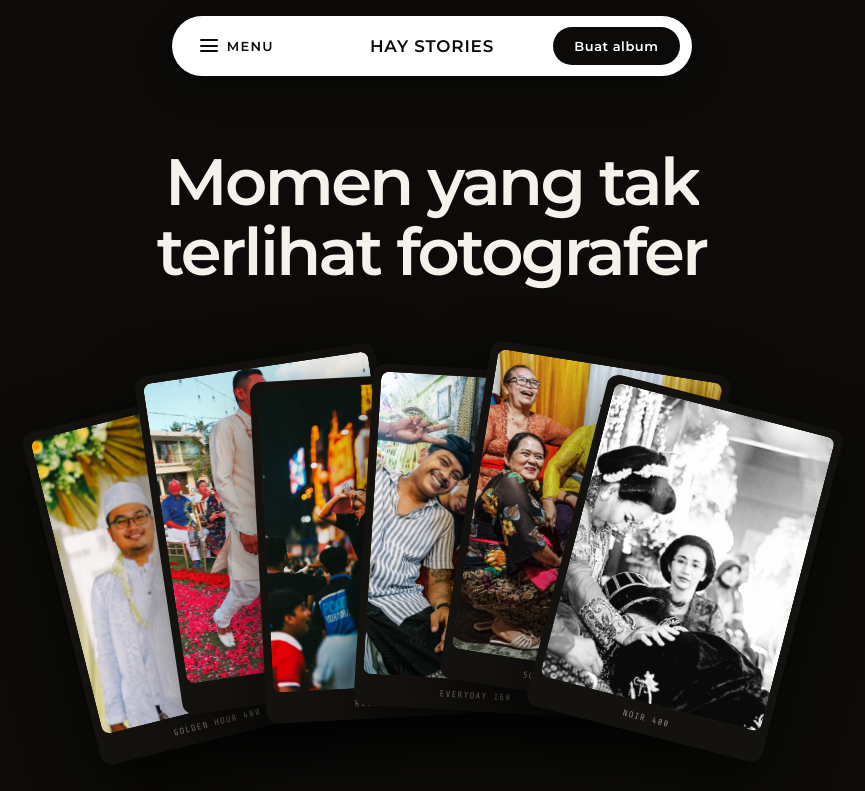
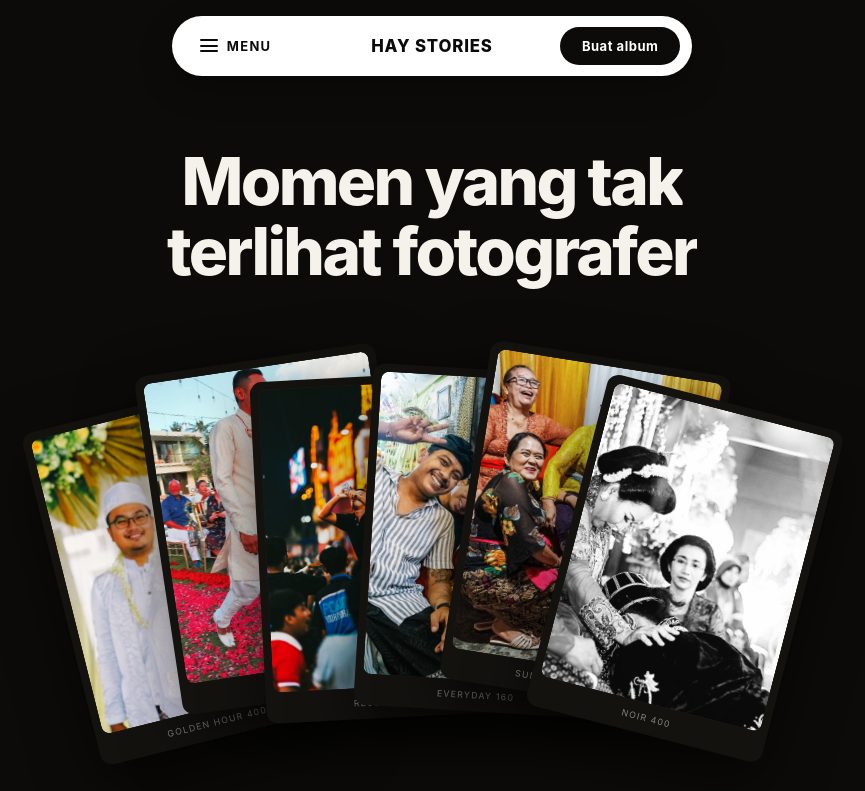
Before and after one commit to LuffiIdrisSetiawan0/Hay-Stories, a Next.js app: page / in a window 1280 px wide. Shown: the top 791 px of the page, without its empty margins (208-1073 px from the left). Built offline with nearby package versions, Linux system fonts and the light colour scheme; a web font is replaced by a local one.

Commit message:
feat: ensure Pretendard Variable font applies uniformly across the entire website

```diff
--- a/src/app/layout.tsx
+++ b/src/app/layout.tsx
@@ -1,24 +1,5 @@
 import type { Metadata } from "next";
-import { Cormorant_Garamond, Montserrat, Share_Tech_Mono } from "next/font/google";
 import "./globals.css";
-
-const cormorant = Cormorant_Garamond({
-  subsets: ["latin"],
-  weight: ["400", "500", "600", "700"],
-  variable: "--font-serif",
-});
-
-const montserrat = Montserrat({
-  subsets: ["latin"],
-  weight: ["300", "400", "500", "600"],
-  variable: "--font-sans",
-});
-
-const mono = Share_Tech_Mono({
-  subsets: ["latin"],
-  weight: ["400"],
-  variable: "--font-mono",
-});
 
 export const metadata: Metadata = {
   title: {
@@ -76,7 +57,7 @@ export default function RootLayout({ children }: { children: React.ReactNode })
           href="https://cdn.jsdelivr.net/gh/orioncactus/pretendard@v1.3.9/dist/web/variable/pretendardvariable.min.css"
         />
       </head>
-      <body className={`${cormorant.variable} ${montserrat.variable} ${mono.variable}`}>
+      <body>
         {/*
           Animasi masuk mulai dari opacity 0 dan baru dilepas oleh
           IntersectionObserver. Tanpa JavaScript, observer itu tidak pernah
```
